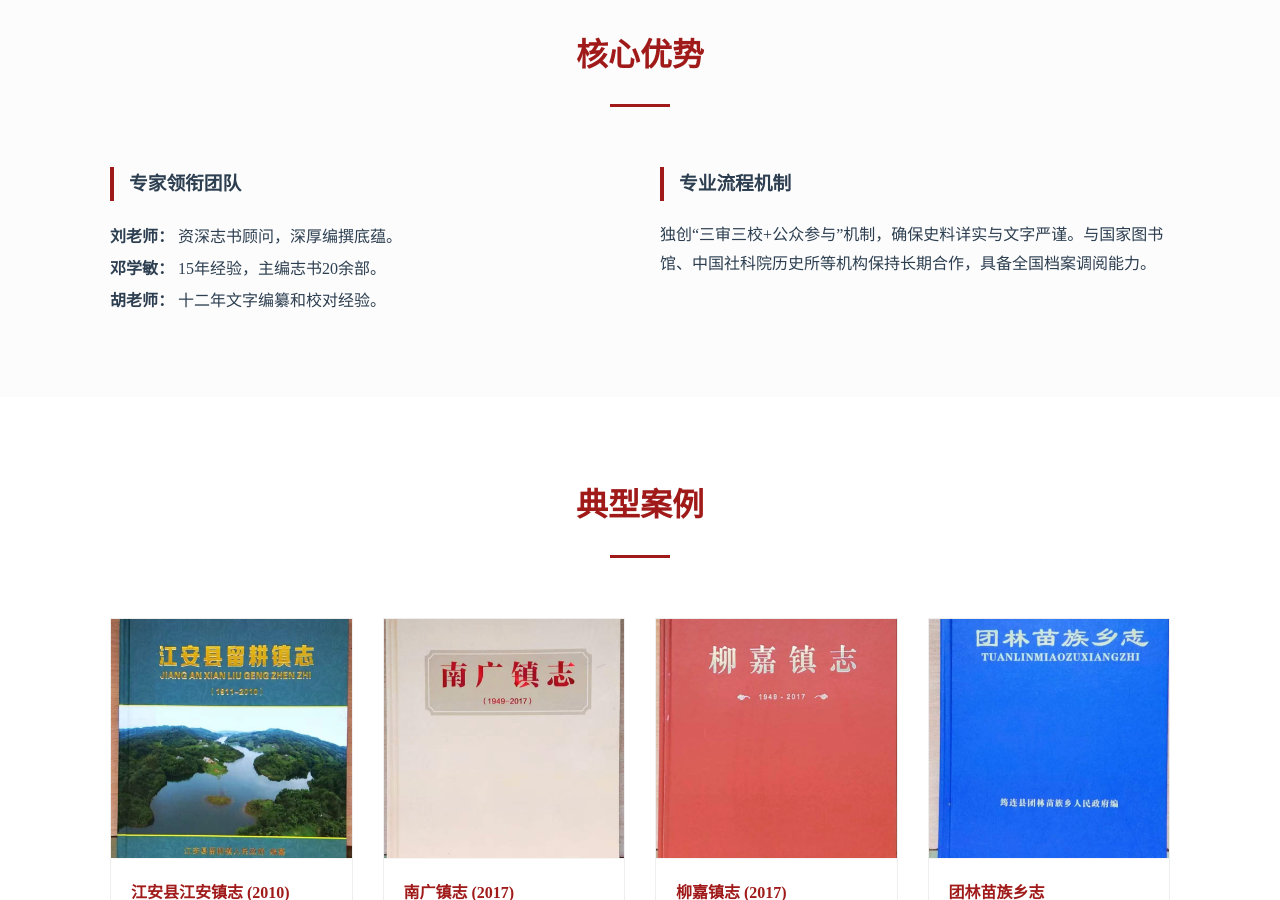
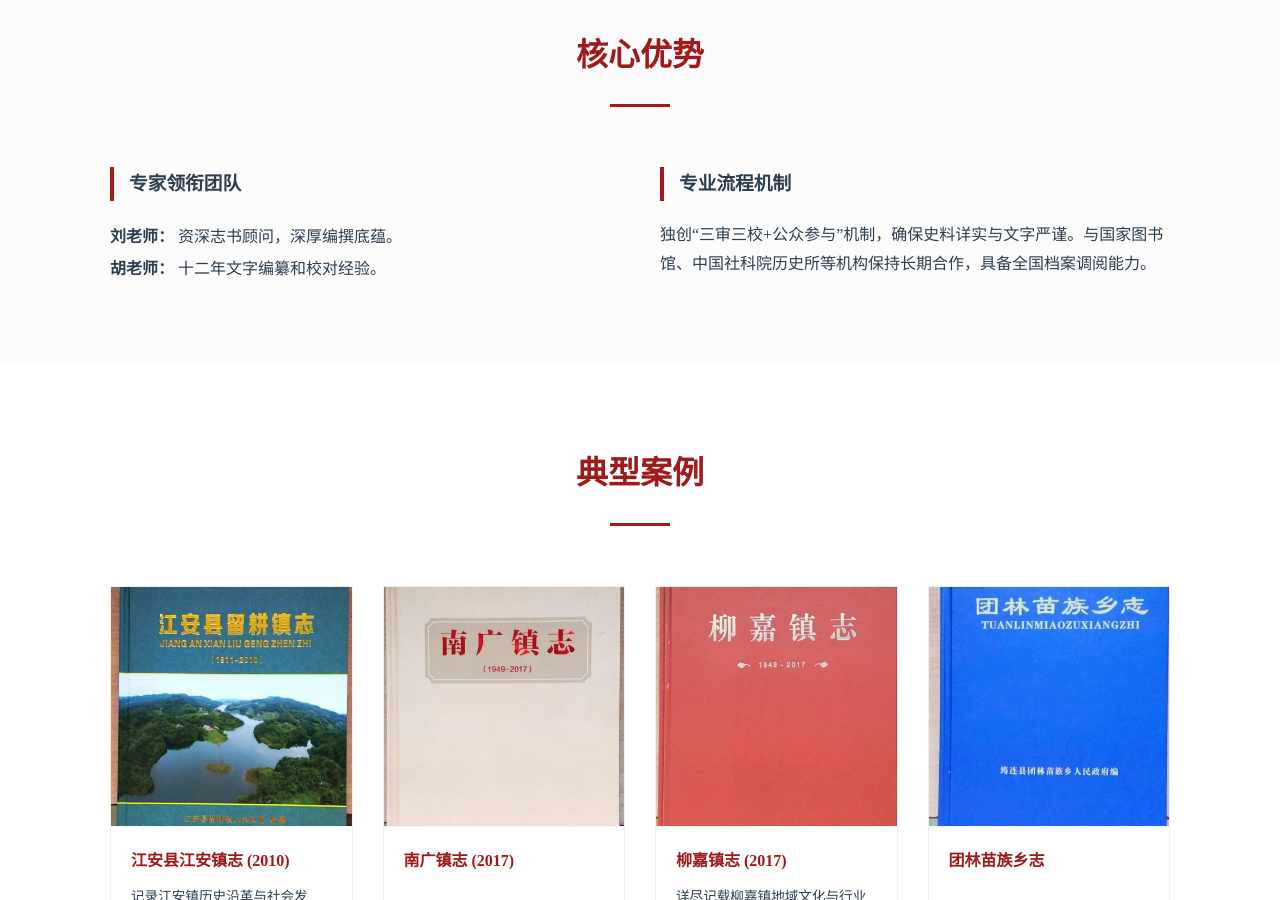
Before and after one commit to axengine/zhuanzhi.github.io, a Jekyll site: the page built from index.html, in a window 1280 px wide and 900 px high, scrolled down 1520 px. Built offline with Jekyll 4.4.1, drawn with Linux system fonts in a browser that asks for light colours.

Commit message:
Update team info

```diff
--- a/index.html
+++ b/index.html
@@ -63,7 +63,6 @@ title: 首页 - 四川撰志文化发展有限公司
                 <h3 style="border-left: 4px solid var(--primary-color); padding-left: 15px; margin-bottom: 20px;">专家领衔团队</h3>
                 <ul style="list-style: none; line-height: 2;">
                     <li><strong>刘老师：</strong> 资深志书顾问，深厚编撰底蕴。</li>
-                    <li><strong>邓学敏：</strong> 15年经验，主编志书20余部。</li>
                     <li><strong>胡老师：</strong> 十二年文字编纂和校对经验。</li>
                 </ul>
             </div>
```
